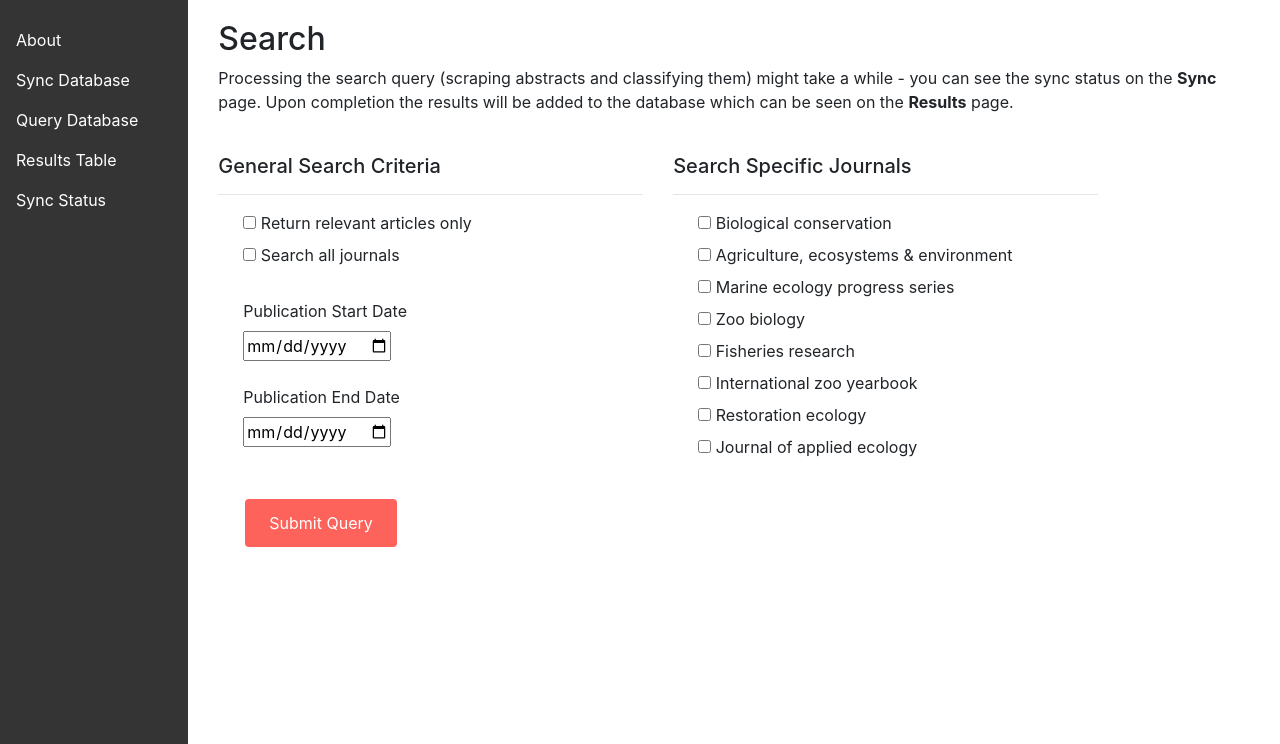
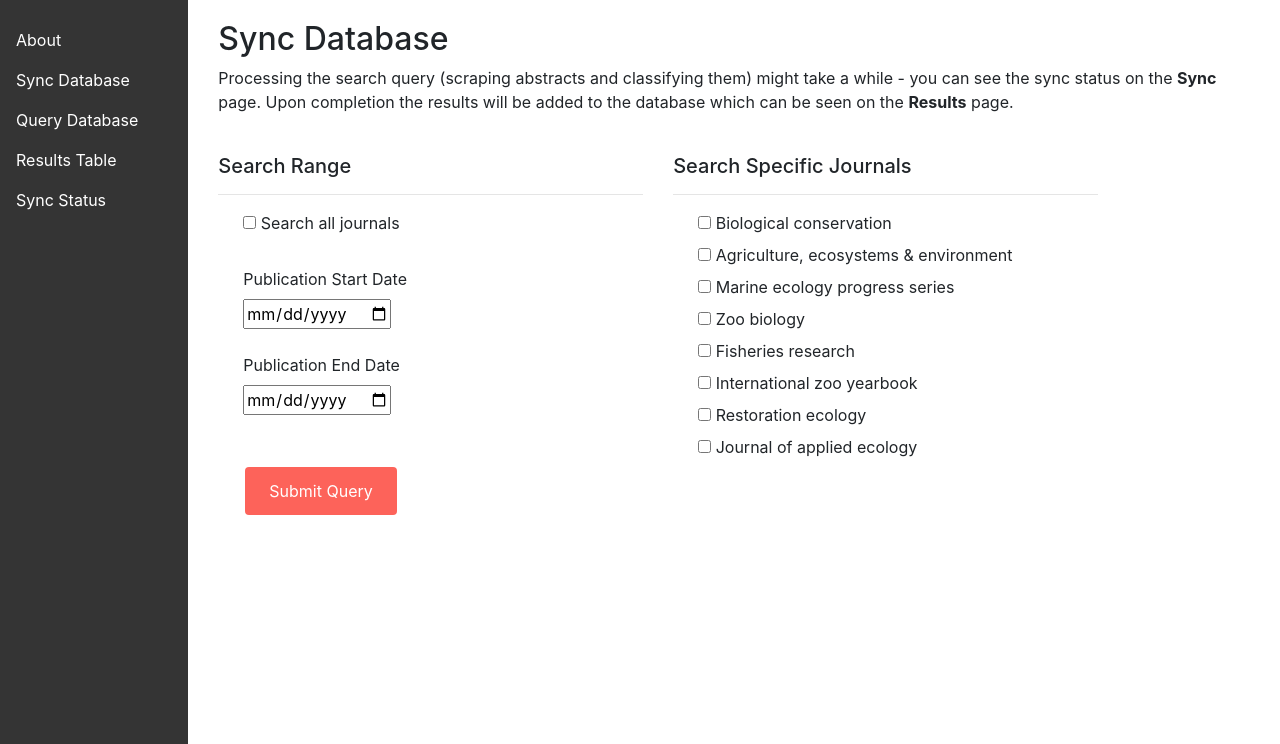
Before and after one commit to M4rukku/conservation_synthesis_github, a Flask app: page /search in a window 1280 px wide. Shown: the part 56-800 px from the top of the page. Run offline with Flask 2, Linux system fonts and the light colour scheme; some libraries are stand-ins or nearby versions.

Commit message:
Removed some parts causing confusion from the frontend

```diff
--- a/sources/frontend/app.py
+++ b/sources/frontend/app.py
@@ -33,7 +33,7 @@ def search():
         'end_date': 'Publication End'
     }
     criteria = {
-        'relevant_only': 'Return relevant articles only',
+        #'relevant_only': 'Return relevant articles only',
         'all_journals': 'Search all journals'
     }
     return render_template('search.html', journal_name=get_journals(), dates=dates, criteria=criteria)
@@ -56,10 +56,10 @@ def get_journals():
 @app.route('/handle-search-query', methods=['POST'])
 def handle_search_query():
     # get all form fields
-    if request.form.get('relevant_only'):
-        relevant_only = True
-    else:
-        relevant_only = False
+    #if request.form.get('relevant_only'):
+    #    relevant_only = True
+    #else:
+    #    relevant_only = False
     all_journals = get_journals()
     if request.form.get('all_journals'):
         journals = all_journals
@@ -68,7 +68,7 @@ def handle_search_query():
         for journal in all_journals:
             if request.form.get(journal):
                 journals.append(journal)
-    print(journals)
+
     start_date = request.form['start_date']
     start_date_object = datetime.strptime(start_date, '%Y-%m-%d').date()
     end_date = request.form['end_date']
@@ -93,7 +93,7 @@ def handle_search_query():
 @app.route('/results')
 def results():
     dates = {
-        'sync_date': 'Sync',
+        #'sync_date': 'Sync',
         'start_date': 'Publication Start',
         'end_date': 'Publication End'
     }
@@ -164,9 +164,9 @@ def handle_results_query():
         for journal in all_journals:
             if request.form.get(journal):
                 journals.append(journal)
-    print(journals)
-    sync_date = request.form['sync_date']
-    sync_date_object = datetime.strptime(sync_date, '%Y-%m-%d').date()
+
+    sync_date = date(2000, 1, 1) #request.form['sync_date']
+    sync_date_object = sync_date # datetime.strptime(sync_date, '%Y-%m-%d').date()
     start_date = request.form['start_date']
     start_date_object = datetime.strptime(start_date, '%Y-%m-%d').date()
     end_date = request.form['end_date']
--- a/sources/frontend/templates/results.html
+++ b/sources/frontend/templates/results.html
@@ -1,7 +1,7 @@
 {% extends 'base.html' %}
 
 {% block content %}
-    <h2>Results</h2>
+    <h2>Query Database</h2>
     <div id="description">
         <p> Filter and display the database of previously searched articles here. Abstract is omitted for readability reasons, follow the URL to read it.</p>
     </div>
--- a/sources/frontend/templates/search.html
+++ b/sources/frontend/templates/search.html
@@ -1,7 +1,7 @@
 {% extends 'base.html' %}
 
 {% block content %}
-    <h2>Search</h2>
+    <h2>Sync Database</h2>
     <div id="description">
         <p> Processing the search query (scraping abstracts and classifying them)
             might take a while - you can see the sync status on the <b>Sync</b> page.
@@ -12,7 +12,7 @@
         <form action="{{ url_for('handle_search_query') }}" method="POST" enctype="multipart/form-data">
             <div class="row">
                 <div class="col-md-5">
-                    <h5>General Search Criteria</h5>
+                    <h5>Search Range</h5>
                     <hr>
                     {% include 'components/criteria.html' %}
                 </div>
```
